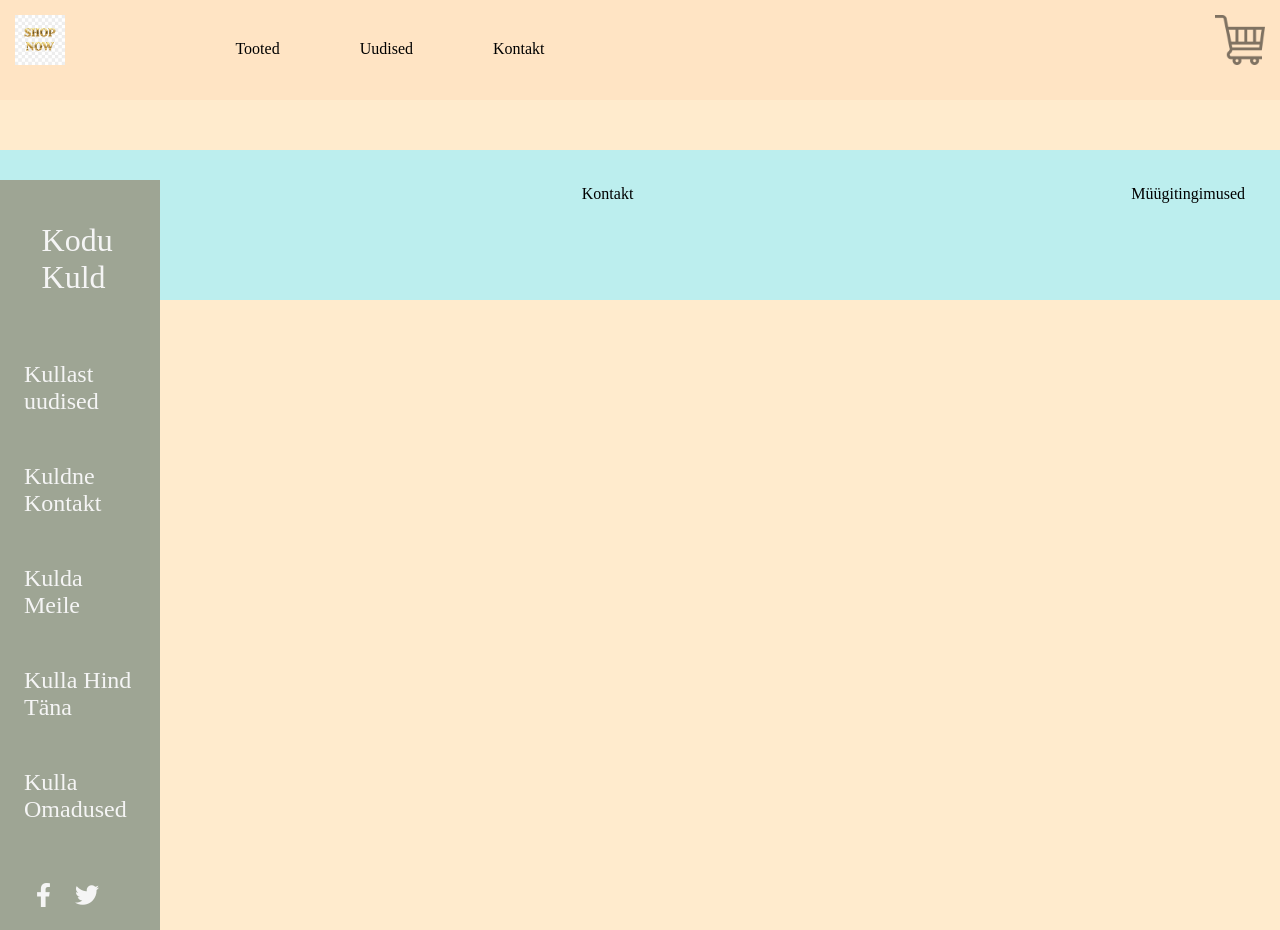
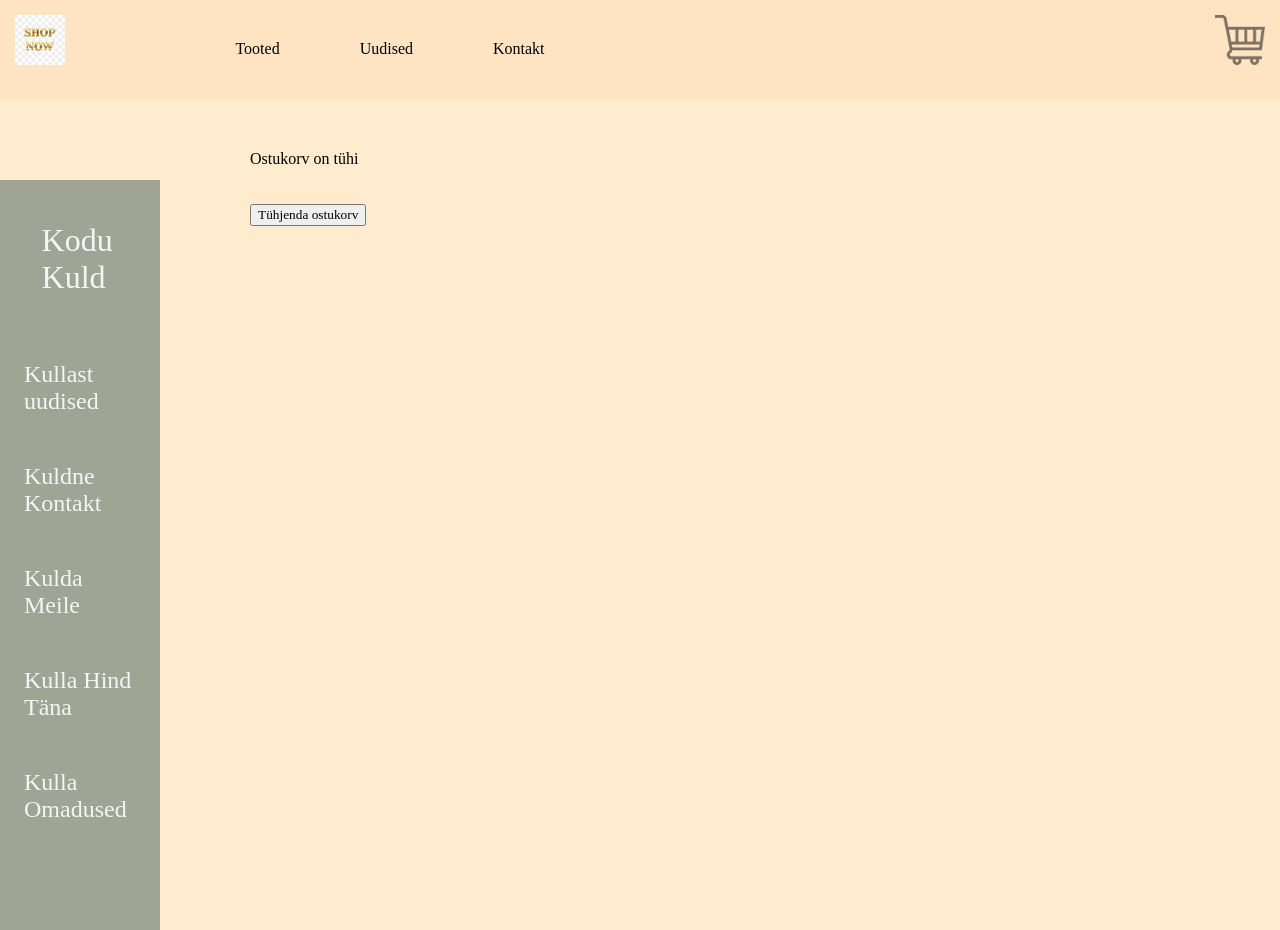
Before and after one commit to Margiteerma/Margiti-projekt, an Angular app in the folder webshop/: page /cart in a window 1280 px wide. Shown: the top 930 px of the page. Built offline with nearby package versions, Linux system fonts and the light colour scheme; a web font is replaced by a local one.

Commit message:
ostukorv

```diff
--- a/webshop/src/app/app.component.css
+++ b/webshop/src/app/app.component.css
@@ -1,4 +1,5 @@
 .sisu {
     padding-left: 250px;
     padding-top: 150px;
+    min-height: 100vh;
 }
--- a/webshop/src/app/cart/cart.component.html
+++ b/webshop/src/app/cart/cart.component.html
@@ -1,5 +1,11 @@
-<div *ngFor="let item of itemsInCart">
+<div *ngIf="itemsInCart.length == 0">Ostukorv on tühi</div>
+<div *ngIf="itemsInCart.length == 1">Ostukorvis on {{ itemsInCart.length }} ese</div>
+<div *ngIf="itemsInCart.length > 1">Ostukorvis on {{ itemsInCart.length }} eset</div>
+<br><br>
+<button (click)="onEmptyCart()">Tühjenda ostukorv</button>
+<div *ngFor="let item of itemsInCart; let i = index">
 <img src="{{item.imgSrc}}">
 <p>Toote nimetus: <br> {{item.title}} </p>
 <div>Hind: <br>{{item.price}}</div>
+<button (click)="onDeleteItem(i)">Kustuta ostukorvist</button>
 </div>
--- a/webshop/src/app/cart/cart.component.ts
+++ b/webshop/src/app/cart/cart.component.ts
@@ -15,4 +15,11 @@ export class CartComponent implements OnInit {
     this.itemsInCart = this.cartService.cartItems;
   }
 
+  onEmptyCart() {
+   this.cartService.emptyCart();
+   this.itemsInCart = this.cartService.cartItems;
+      }
+      onDeleteItem(itemIndex) {
+        this.cartService.deleteItem(itemIndex);
+      }
 }
--- a/webshop/src/app/cart/cart.service.ts
+++ b/webshop/src/app/cart/cart.service.ts
@@ -4,6 +4,9 @@ import { Injectable } from '@angular/core';
   providedIn: 'root'
 })
 export class CartService {
+  emptyCart() {
+    this.cartItems = []
+  }
  cartItems = [];
 
   constructor() { }
@@ -12,4 +15,8 @@ export class CartService {
     this.cartItems.push(cartitem);
     console.log(this.cartItems);
   }
+
+  deleteItem(index) {
+    this.cartItems.splice(index, 1);
+  }
 }
--- a/webshop/src/index.html
+++ b/webshop/src/index.html
@@ -6,7 +6,7 @@
   <base href="/">
   <meta name="viewport" content="width=device-width, initial-scale=1">
   <link rel="icon" type="image/x-icon" href="favicon.ico">
-  <link rel="stylesheet" href="https://cdnjs.cloudflare.com/ajax/libs/font-awesome/5.15.1/css/all.min.css" integrity="sha512-+4zCK9k+qNFUR5X+cKL9EIR+ZOhtIloNl9GIKS57V1MyNsYpYcUrUeQc9vNfzsWfV28IaLL3i96P9sdNyeRssA==" crossorigin="anonymous" />
+  <!-- <link rel="stylesheet" href="https://cdnjs.cloudflare.com/ajax/libs/font-awesome/5.15.1/css/all.min.css" integrity="sha512-+4zCK9k+qNFUR5X+cKL9EIR+ZOhtIloNl9GIKS57V1MyNsYpYcUrUeQc9vNfzsWfV28IaLL3i96P9sdNyeRssA==" crossorigin="anonymous" /> -->
 </head>
 <body>
   <app-root></app-root>
```
